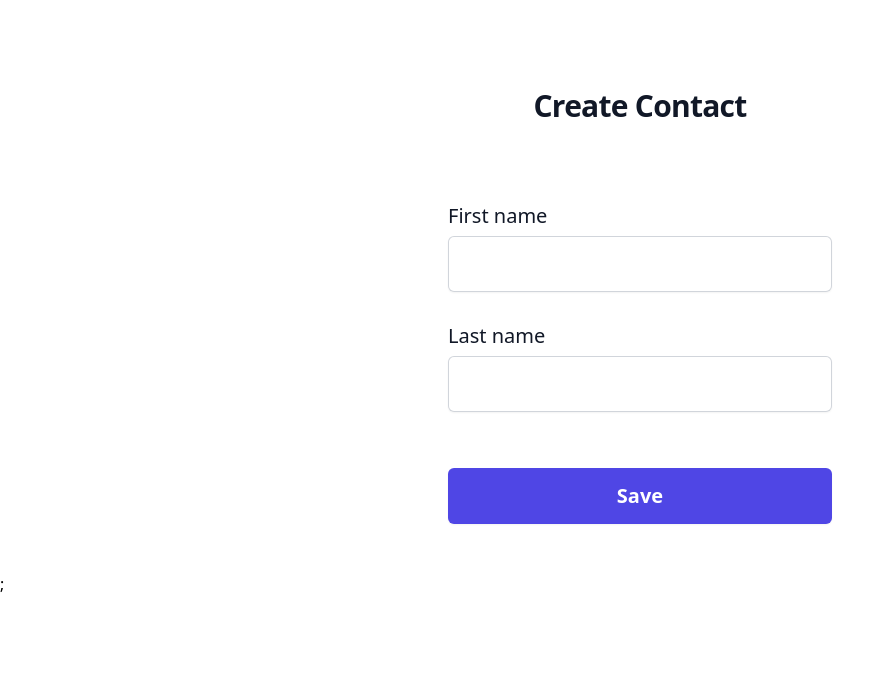
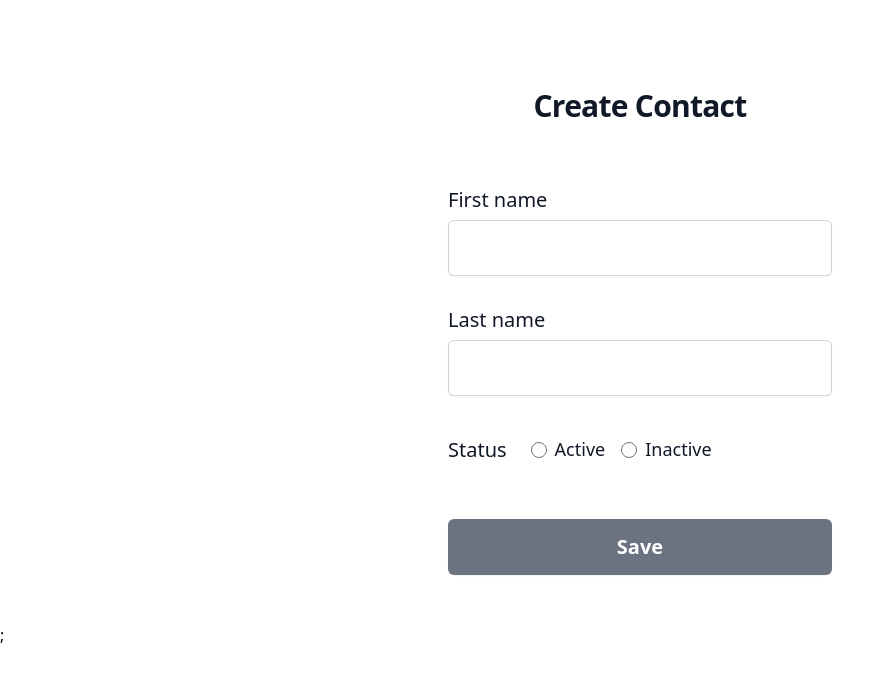
Before and after one commit to Shubhashis-Roy/contact-management-app, a React (Create React App) app: page /contact in a window 1280 px wide. Shown: the top 682 px of the page, without its empty margins (0-895 px from the left). Built offline with nearby package versions, Linux system fonts and the light colour scheme; the HTML template or start-up script is replaced by a standard one.

Commit message:
feat: edit and delete functionality done

```diff
--- a/src/component/Card.tsx
+++ b/src/component/Card.tsx
@@ -1,24 +1,35 @@
 import React from "react";
 
-const Card = () => {
+const Card = ({
+  key,
+  firstName,
+  lastName,
+  status,
+  handleDelete,
+  handleEdit,
+}) => {
+  const color = status === "Active" ? "text-red-500" : "text-blue-600";
+
   return (
     <div className="bg-gray-100 h-[250px] shadow-md rounded-lg p-10 flex flex-col items-center">
       <div>
-        <h2 className="text-xl mt-2 font-medium mb-2">Name: Subhashis Roy</h2>
+        <h2 className="text-xl mt-2 font-medium mb-2">
+          Name: {firstName + " " + lastName}
+        </h2>
         <h2 className="text-xl font-medium mb-2">
-          Status: <span className="text-blue-600">Active</span>
+          Status: <span className={color}>{status}</span>
         </h2>
       </div>
       <div className="flex space-x-2 pt-16 ">
         <button
-          // onClick={() => handleEdit(index)}
+          onClick={handleEdit}
           className="bg-green-500 hover:bg-green-700 text-white text-xl font-bold py-2 px-8 rounded w-1/2" // Use w-1/2
         >
           Edit
         </button>
         <button
-          // onClick={() => handleDelete(index)}
-          className="bg-red-500 hover:bg-red-700 text-white text-xl font-bold py-2 px-4 rounded w-1/2" // Use w-1/2
+          onClick={handleDelete}
+          className="bg-red-500  hover:bg-red-700 text-white text-xl font-bold py-2 px-4 rounded w-1/2" // Use w-1/2
         >
           Delete
         </button>
--- a/src/component/CreateForm.tsx
+++ b/src/component/CreateForm.tsx
@@ -1,16 +1,46 @@
-import React from "react";
+import React, { useEffect, useState } from "react";
 import { useForm } from "react-hook-form";
 import { useNavigate } from "react-router-dom";
+import { addCard } from "../redux/slices/contact.ts";
+import { useDispatch, useSelector } from "react-redux";
 
 export default function CreateForm() {
+  const { cardList, card } = useSelector((state) => state.contact);
+  const dispatch = useDispatch();
   const navigate = useNavigate();
-  const { register, handleSubmit } = useForm(); // Initialize form using react-hook-form
+
+  const [formIsValid, setFormIsValid] = useState(false);
+
+  const {
+    register,
+    handleSubmit,
+    setValue,
+    formState: { errors, isValid },
+  } = useForm({
+    mode: "onBlur",
+  });
 
   const onSubmit = (data) => {
-    console.log(data, "hlo");
+    if (Object.keys(card).length > 0) {
+      dispatch(addCard({ id: card.id, ...data }));
+    } else {
+      dispatch(addCard({ id: cardList.length, ...data }));
+    }
 
     navigate("/");
   };
+
+  // Set initial values when the component mounts
+  useEffect(() => {
+    if (Object.keys(card).length > 0) {
+      setValue("firstName", card.firstName);
+      setValue("lastName", card.lastName);
+      setValue("status", card.status);
+      setFormIsValid(true);
+    } else {
+      setFormIsValid(isValid);
+    }
+  }, [setValue, card, isValid, formIsValid]);
 
   return (
     <div className="flex min-h-full flex-1 flex-col justify-center px-6 py-12 lg:px-8">
@@ -25,7 +55,7 @@ export default function CreateForm() {
           {" "}
           {/* Use handleSubmit */}
           <div className=" border-gray-900/10 pb-8">
-            <div className="mt-10 grid grid-cols-1 gap-x-6 gap-y-8 sm:grid-cols-6">
+            <div className="mt-6 grid grid-cols-1 gap-x-6 gap-y-8 sm:grid-cols-6">
               <div className="sm:col-span-6">
                 <label
                   htmlFor="first-name"
@@ -38,9 +68,14 @@ export default function CreateForm() {
                     id="first-name"
                     type="text"
                     autoComplete="given-name"
-                    {...register("firstName")} // Register the input with react-hook-form
-                    className="block w-full rounded-md border-0 py-4 text-gray-900 shadow-sm ring-1 ring-inset ring-gray-300 placeholder:text-gray-400 focus:ring-2 focus:ring-inset focus:ring-indigo-600 sm:text-sm sm:leading-6"
+                    {...register("firstName", { required: true })}
+                    className="block w-full rounded-md border-0 py-4 text-gray-900 shadow-sm ring-1 ring-inset ring-gray-300 placeholder:text-gray-400 focus:ring-2 focus:ring-inset focus:ring-indigo-600 sm:text-xl sm:leading-6"
                   />
+                  {errors.firstName && (
+                    <span className="text-red-500 text-sm">
+                      First name is required
+                    </span>
+                  )}
                 </div>
               </div>
 
@@ -56,17 +91,75 @@ export default function CreateForm() {
                     id="last-name"
                     type="text"
                     autoComplete="family-name"
-                    {...register("lastName")}
-                    className="block w-full rounded-md border-0 py-4 text-gray-900 shadow-sm ring-1 ring-inset ring-gray-300 placeholder:text-gray-400 focus:ring-2 focus:ring-inset focus:ring-indigo-600 sm:text-sm sm:leading-6"
+                    {...register("lastName", { required: true })}
+                    className="block w-full rounded-md border-0 py-4 text-gray-900 shadow-sm ring-1 ring-inset ring-gray-300 placeholder:text-gray-400 focus:ring-2 focus:ring-inset focus:ring-indigo-600 sm:text-xl sm:leading-6"
                   />
+                  {errors.lastName && (
+                    <span className="text-red-500 text-sm">
+                      Last name is required
+                    </span>
+                  )}
                 </div>
+              </div>
+
+              <div className="sm:col-span-6 flex items-center mt-2">
+                <label
+                  htmlFor="status"
+                  className="block text-xl font-medium leading-6 text-gray-900"
+                >
+                  Status
+                </label>
+
+                <div className="mt-0 flex ml-6">
+                  <div className="flex items-center">
+                    <input
+                      type="radio"
+                      id="active"
+                      value="Active"
+                      {...register("status", { required: true })}
+                      className="mr-2"
+                    />
+                    <label
+                      htmlFor="active"
+                      className="text-gray-900 text-[18px]"
+                    >
+                      Active
+                    </label>
+                  </div>
+                  <div className="flex items-center ml-4">
+                    <input
+                      type="radio"
+                      id="inactive"
+                      value="Inactive"
+                      {...register("status", { required: true })}
+                      className="mr-2"
+                    />
+                    <label
+                      htmlFor="inactive"
+                      className="text-gray-900 text-[18px]"
+                    >
+                      Inactive
+                    </label>
+                  </div>
+                </div>
+                {errors.status && (
+                  <span className="text-red-500 text-sm ml-2">
+                    Status is required
+                  </span>
+                )}
               </div>
             </div>
           </div>
           <div>
             <button
               type="submit"
-              className="flex w-full justify-center rounded-md bg-indigo-600 px-3 py-4 text-xl font-semibold leading-6 text-white shadow-sm hover:bg-indigo-500 focus-visible:outline focus-visible:outline-2 focus-visible:outline-offset-2 focus-visible:outline-indigo-600"
+              // disabled={!isValid}
+              disabled={!formIsValid}
+              className={`flex w-full justify-center rounded-md  px-3 py-4 text-xl font-semibold leading-6 text-white shadow-sm ${
+                formIsValid
+                  ? "bg-indigo-600 hover:bg-indigo-500 cursor-pointer"
+                  : "bg-gray-500"
+              }  focus-visible:outline focus-visible:outline-2 focus-visible:outline-offset-2 focus-visible:outline-indigo-600`}
             >
               Save
             </button>
--- a/src/redux/rootReducer.ts
+++ b/src/redux/rootReducer.ts
@@ -1,6 +1,6 @@
 import { combineReducers } from "redux";
 import createWebStorage from "redux-persist/lib/storage/createWebStorage";
-import test from "./slices/test.ts";
+import contact from "./slices/contact.ts";
 // slices
 
 // ----------------------------------------------------------------------
@@ -29,15 +29,8 @@ const rootPersistConfig = {
   whitelist: [],
 };
 
-const productPersistConfig = {
-  key: "product",
-  storage,
-  keyPrefix: "redux-",
-  whitelist: ["sortBy", "checkout"],
-};
-
 const rootReducer = combineReducers({
-  test: test,
+  contact: contact,
 });
 
 export { rootPersistConfig, rootReducer };
--- /dev/null
+++ b/src/redux/slices/contact.ts
@@ -0,0 +1,56 @@
+import { createSlice } from "@reduxjs/toolkit";
+
+// ----------------------------------------------------------------------
+
+const initialState = {
+  cardList: [],
+  card: "",
+};
+
+// ----------------------------------------------------------------------
+
+const slice = createSlice({
+  name: "contact",
+  initialState,
+  reducers: {
+    // Add card list
+    addCard(state, actions) {
+      const index = state.cardList.findIndex(
+        (item) => item.id === actions.payload.id
+      );
+
+      if (index !== -1) {
+        state.cardList[index] = actions.payload; // Use 'card' instead of 'data'
+      } else {
+        // If not found, you can choose to add the 'card' to the array
+        state.cardList.push(actions.payload);
+      }
+    },
+
+    // Delete Card list
+    deleteCard(state, action) {
+      const index = state.cardList.findIndex(
+        (item) => item.id === action.payload
+      );
+      if (index !== -1) {
+        state.cardList.splice(index, 1);
+      }
+    },
+
+    editCard(state, action) {
+      const cardItem = state.cardList.find(
+        (item) => item.id === action.payload
+      );
+      state.card = cardItem;
+    },
+  },
+});
+
+// Reducer
+export default slice.reducer;
+
+// Actions
+
+export const { addCard, deleteCard, editCard } = slice.actions;
+
+// ----------------------------------------------------------------------
--- a/src/redux/slices/test.ts
+++ /dev/null
@@ -1,29 +0,0 @@
-import { createSlice } from "@reduxjs/toolkit";
-// import { dispatch } from "../store";
-
-// ----------------------------------------------------------------------
-
-const initialState = {
-  isLoading: false,
-  error: null,
-};
-
-// ----------------------------------------------------------------------
-
-const slice = createSlice({
-  name: "test",
-  initialState,
-  reducers: {
-    // START LOADING
-    startLoading(state) {
-      state.isLoading = true;
-    },
-  },
-});
-
-// Reducer
-export default slice.reducer;
-
-// Actions
-
-// ----------------------------------------------------------------------
```
Also changed, not shown: src/pages/ContactList.tsx (+34 -13 lines).
